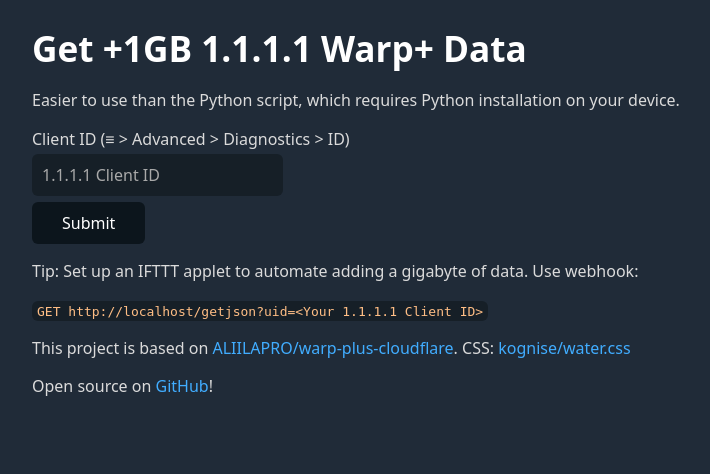
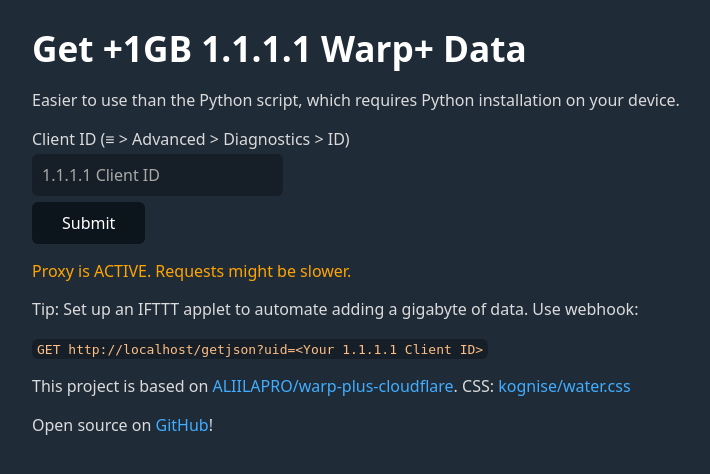
Before and after one commit to deathlyface/warp-plus-gui, a Flask app: page / in a window 1280 px wide. Shown: the top 474 px of the page, without its empty margins (208-918 px from the left). Run offline with Flask 2, Linux system fonts and the light colour scheme.

Commit message:
Add proxy and max retry
Bypass IP ban.
Retry if requests failed.

```diff
--- a/app.py
+++ b/app.py
@@ -7,6 +7,13 @@
 import urllib.request, json, string, random
 
 app = Flask(__name__)
+
+# IF YOU GET 403 FORBIDDEN ON CONSOLE, YOUR IP IS BLOCKED BY CLOUDFLARE
+# IF proxy_enabled IS TRUE, IT WILL USE PROXY FROM GETPROXYLIST.COM
+proxy_enabled = True
+
+# SET MAXIMUM NUMBER OF RETRY IF REQUEST IS FAILED
+max_retry = 5
 
 def randomString(length):
 	letters = string.ascii_letters + string.digits
@@ -38,23 +45,39 @@
 		'User-Agent': 'okhttp/3.12.1'
 	}
 	req = urllib.request.Request(url, data, headers)
-	response = urllib.request.urlopen(req)
-	status_code = response.getcode()
-	return True if status_code == 200 else False
+	if (proxy_enabled):
+		with urllib.request.urlopen('https://api.getproxylist.com/proxy?protocol[]=http&minDownloadSpeed=400&anonymity[]=high%20anonymity&allowsCustomHeaders=1&allowsPost=1&allowsHttps=1&maxSecondsToFirstByte=1') as response:
+			proxy = json.loads(response.read())
+			req.set_proxy("{}:{}".format(proxy["ip"], proxy["port"]), proxy["protocol"])
+	try:
+		response = urllib.request.urlopen(req)
+		status_code = response.getcode()
+		return True if status_code == 200 else False
+	except Exception as e:
+		print(e)
+		return False
 
 @app.route("/")
 def root():
-    return render_template("index.html", host=request.host_url)
+    return render_template("index.html", proxy=proxy_enabled, host=request.host_url)
 
 @app.route("/get")
 def get():
 	referrer = request.args["uid"]
-	if getData(referrer):
-		return render_template("index.html", host=request.host_url, color="green", success=str(datetime.utcnow())[:-7] + " UTC: Successfully added 1GB Warp+ data.")
-	else:
-		return render_template("index.html", host=request.host_url, color="red", success=str(datetime.utcnow())[:-7] + " UTC: Failed to add 1GB Warp+ data.")
+
+	for x in range(max_retry):
+		success = getData(referrer)
+		if success:
+			return render_template("index.html", host=request.host_url, proxy=proxy_enabled, color="green", success=str(datetime.utcnow())[:-7] + " UTC: Successfully added 1GB Warp+ data.")
+
+	return render_template("index.html", host=request.host_url, proxy=proxy_enabled, color="red", success=str(datetime.utcnow())[:-7] + " UTC: Failed to add 1GB Warp+ data.")
 
 @app.route("/getjson")
 def getjson():
 	referrer = request.args["uid"]
-	return jsonify({"success": getData(referrer)})
+	for x in range(max_retry):
+		success = getData(referrer)
+		if success:
+			return jsonify({"success": success, "proxy": proxy_enabled})
+
+	return jsonify({"success": success, "proxy": proxy_enabled})
--- a/templates/index.html
+++ b/templates/index.html
@@ -15,6 +15,7 @@
         <input type="text" name="uid" placeholder="1.1.1.1 Client ID">
         <input type="submit">
     </form>
+    <p style="color: orange;">{{ "Proxy is ACTIVE. Requests might be slower." if proxy == True}}</p>
     <p style="color: {{ color }};">{{ success }}</p>
     <p>Tip: Set up an IFTTT applet to automate adding a gigabyte of data. Use webhook: </p>
     <code>GET {{ host }}getjson?uid=&lt;Your 1.1.1.1 Client ID&gt;</code>
```
